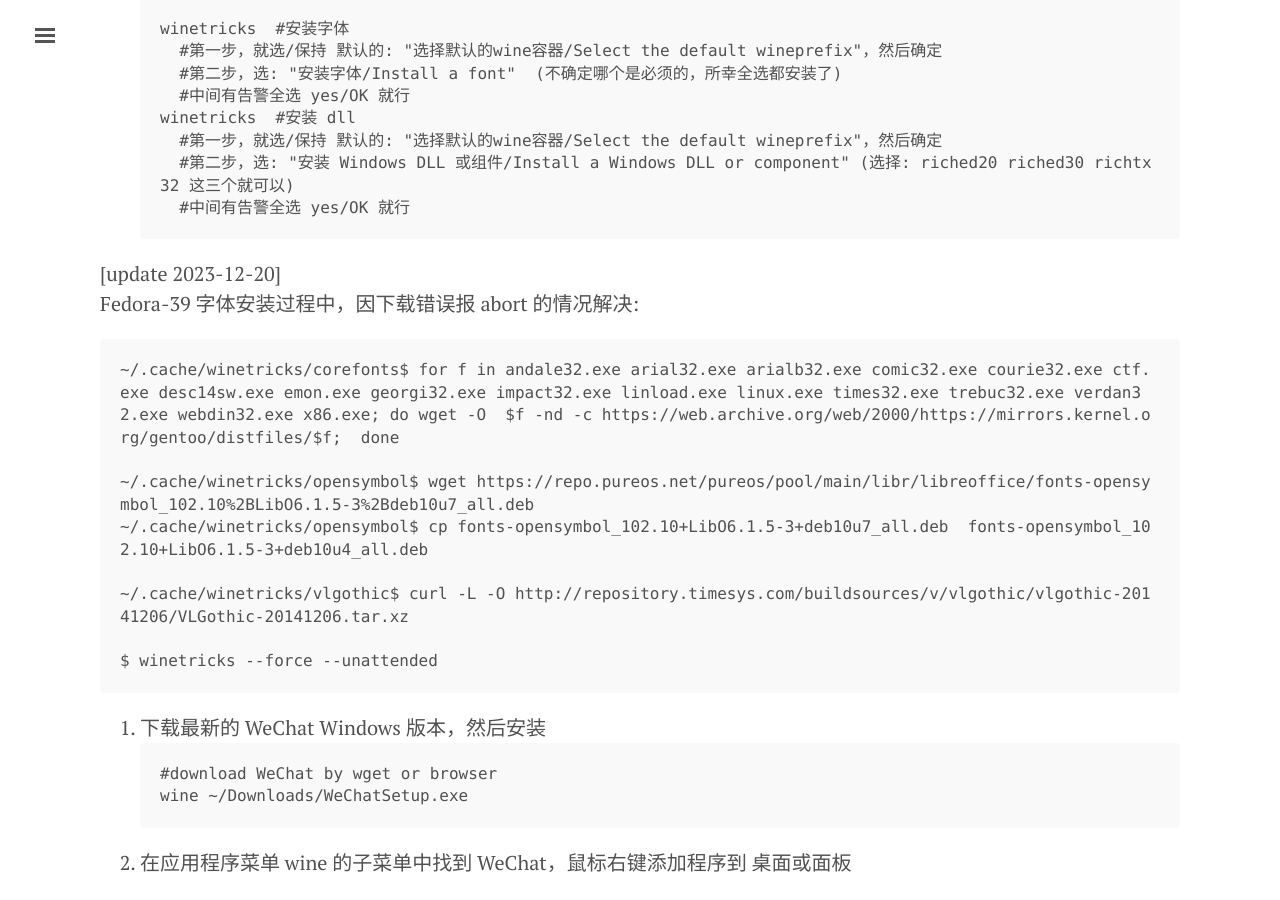
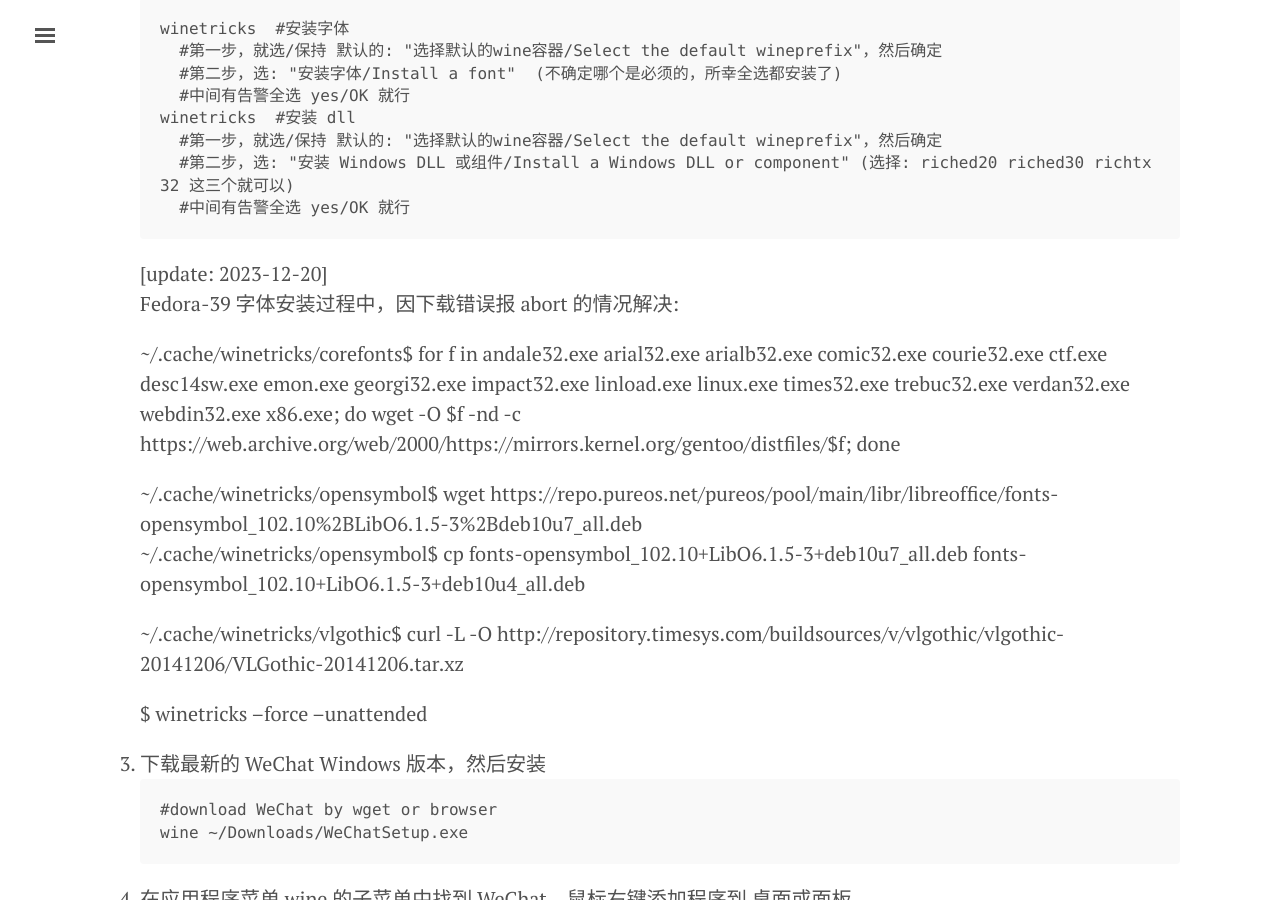
Before and after one commit to tcler/tcler.github.io, a Jekyll site: the page built from _posts/2023-03-31-Install-WeChat-on-Fedora-37.md, in a window 1280 px wide and 900 px high, scrolled down 788 px. Built offline with Jekyll 4.4.1, drawn with Linux system fonts in a browser that asks for light colours.

Commit message:
Update 2023-03-31-Install-WeChat-on-Fedora-37.md

````diff
--- a/_posts/2023-03-31-Install-WeChat-on-Fedora-37.md
+++ b/_posts/2023-03-31-Install-WeChat-on-Fedora-37.md
@@ -30,18 +30,18 @@
   #中间有告警全选 yes/OK 就行
 ```
 
-[update 2023-12-20]
-Fedora-39 字体安装过程中，因下载错误报 abort 的情况解决:
-```
-~/.cache/winetricks/corefonts$ for f in andale32.exe arial32.exe arialb32.exe comic32.exe courie32.exe ctf.exe desc14sw.exe emon.exe georgi32.exe impact32.exe linload.exe linux.exe times32.exe trebuc32.exe verdan32.exe webdin32.exe x86.exe; do wget -O  $f -nd -c https://web.archive.org/web/2000/https://mirrors.kernel.org/gentoo/distfiles/$f;  done
+    [update: 2023-12-20]
+    Fedora-39 字体安装过程中，因下载错误报 abort 的情况解决:
 
-~/.cache/winetricks/opensymbol$ wget https://repo.pureos.net/pureos/pool/main/libr/libreoffice/fonts-opensymbol_102.10%2BLibO6.1.5-3%2Bdeb10u7_all.deb
-~/.cache/winetricks/opensymbol$ cp fonts-opensymbol_102.10+LibO6.1.5-3+deb10u7_all.deb  fonts-opensymbol_102.10+LibO6.1.5-3+deb10u4_all.deb
+    ~/.cache/winetricks/corefonts$ for f in andale32.exe arial32.exe arialb32.exe comic32.exe courie32.exe ctf.exe desc14sw.exe emon.exe georgi32.exe impact32.exe linload.exe linux.exe times32.exe trebuc32.exe verdan32.exe webdin32.exe x86.exe; do wget -O  $f -nd -c https://web.archive.org/web/2000/https://mirrors.kernel.org/gentoo/distfiles/$f;  done
 
-~/.cache/winetricks/vlgothic$ curl -L -O http://repository.timesys.com/buildsources/v/vlgothic/vlgothic-20141206/VLGothic-20141206.tar.xz
+    ~/.cache/winetricks/opensymbol$ wget https://repo.pureos.net/pureos/pool/main/libr/libreoffice/fonts-opensymbol_102.10%2BLibO6.1.5-3%2Bdeb10u7_all.deb
+    ~/.cache/winetricks/opensymbol$ cp fonts-opensymbol_102.10+LibO6.1.5-3+deb10u7_all.deb  fonts-opensymbol_102.10+LibO6.1.5-3+deb10u4_all.deb
 
-$ winetricks --force --unattended
-```
+    ~/.cache/winetricks/vlgothic$ curl -L -O http://repository.timesys.com/buildsources/v/vlgothic/vlgothic-20141206/VLGothic-20141206.tar.xz
+
+    $ winetricks --force --unattended
+
 
 3. 下载最新的 WeChat Windows 版本，然后安装
 ```
````
